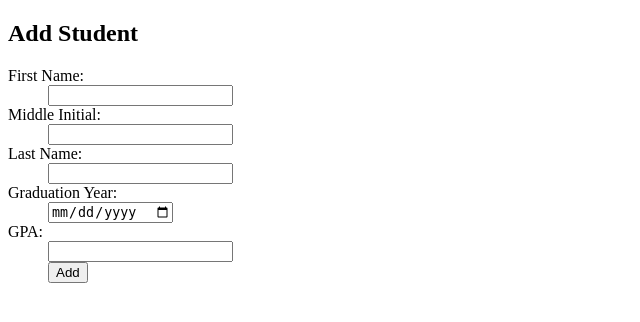
After one commit to scperkins/Gradebook, a Flask app: page /students/add in a window 1280 px wide. The commit adds this page. Shown: the top 322 px of the page, without its empty margins (0-640 px from the left). Run offline with Flask 2, Linux system fonts and the light colour scheme.

Commit message:
working student add form, links, etc

```diff
--- a/app.py
+++ b/app.py
@@ -1,7 +1,10 @@
-from flask import Flask, g, request, render_template
+from flask import Flask, g, request, render_template, flash, redirect, url_for
 from models import *
 
+SECRET_KEY = 'development key'
+
 app = Flask(__name__)
+app.config.from_object(__name__)
 
 def create_tables():
     database.connect()
@@ -24,15 +27,21 @@ def index():
 @app.route('/students/add', methods=['GET', 'POST'])
 def add_students():
     if request.method == 'POST':
-        with database.transaction():
-            student = Student.create(
-                    first_name=request.form['first_name'],
-                    middle_initial=request.form['middle_initial'],
-                    last_name=request.form['last_name'],
-                    grad_year=request.form['grad_year'],
-                    gpa=request.form['gpa'])
+        try:
+            with database.transaction():
+                student = Student.create(
+                        first_name=request.form['first_name'],
+                        middle_initial=request.form['middle_initial'],
+                        last_name=request.form['last_name'],
+                        grad_year=request.form['grad_year'],
+                        gpa=request.form['gpa'])
+            flash('Student sucessfully added!')
+            return redirect(url_for('get_students'))
 
-    return render_template('add.html')
+        except IntegrityError:
+            flash('Something went wrong...')
+
+    return render_template('add_students.html')
 
 @app.route('/students/')
 def get_students():
--- /dev/null
+++ b/templates/add_students.html
@@ -0,0 +1,20 @@
+{% extends "layout.html" %}
+
+{% block content %}
+<h2>Add Student</h2>
+<form action="{{ url_for('add_students') }}" method="post">
+	<dl>
+		<dt>First Name:</dt>
+		<dd><input type="text" name="first_name"></dd>
+		<dt>Middle Initial:</dt>
+		<dd><input type="text" name="middle_initial"></dd>
+		<dt>Last Name:</dt>
+		<dd><input type="text" name="last_name"></dd>
+		<dt>Graduation Year:</dt>
+		<dd><input type="date" name="grad_year"></dd>
+		<dt>GPA:</dt>
+		<dd><input type="number" step="0.01" name="gpa"></dd>
+		<dd><input type="submit" value="Add"></dd>
+	</dl>
+</form>
+{% endblock %}
--- a/templates/layout.html
+++ b/templates/layout.html
@@ -6,5 +6,10 @@
 <body>
 	{% block content %}
 	{% endblock %}
+	<div>
+		{% for message in get_flashed_messages() %}
+		<div>{{ message }}</div>
+		{% endfor %}
+	</div>
 </body>
 </html>
--- a/templates/students.html
+++ b/templates/students.html
@@ -1,4 +1,4 @@
-{% extends 'layout.html' %}
+{% extends "layout.html" %}
 
 {% block content %}
 <table>
@@ -19,4 +19,5 @@
 	</tr>
 	{% endfor %}
 </table>
+<p><a href="{{ url_for('add_students') }}">Add Student</a></p>
 {% endblock %}
```
Also changed, not shown: templates/index.html (+0 -16 lines).
